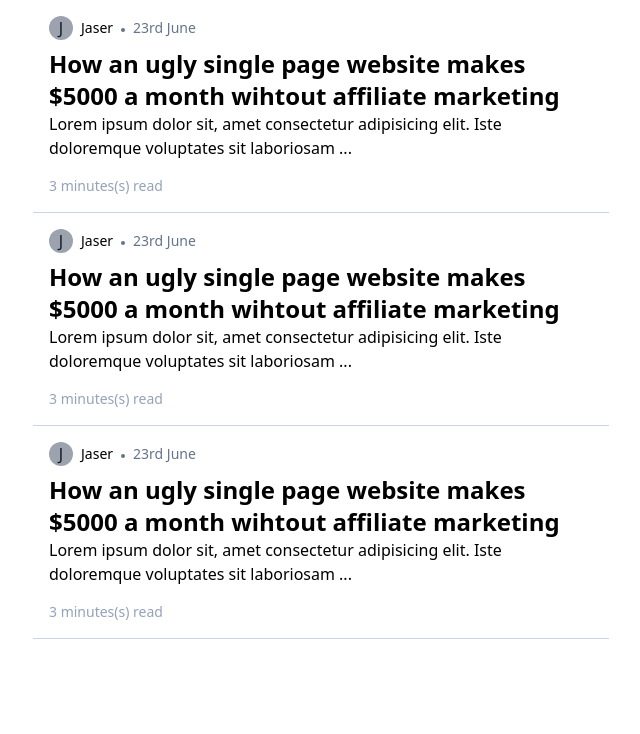
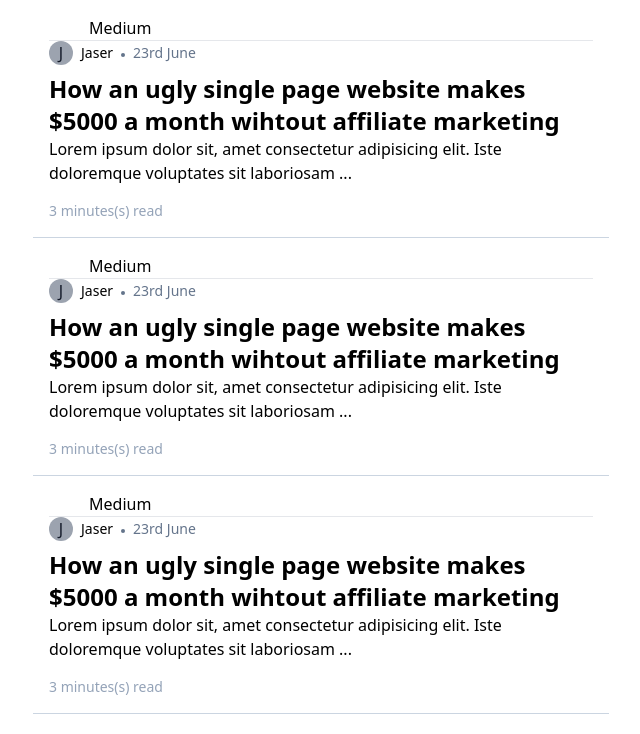
Before and after one commit to syedahmedullah14/blogging-app-like-medium, a React (Vite) app in the folder frontend/: page /blogs in a window 1280 px wide. Shown: the top 734 px of the page, without its empty margins (319-959 px from the left). Built offline with nearby package versions, Linux system fonts and the light colour scheme.

Commit message:
Implementing Appbar component

```diff
--- /dev/null
+++ b/frontend/src/components/Appbar.tsx
@@ -0,0 +1,7 @@
+export const Appbar = () => {
+  return (
+    <div className="border-b flex justify-between px-10">
+        Medium
+    </div>
+  )
+}
--- a/frontend/src/components/BlogCard.tsx
+++ b/frontend/src/components/BlogCard.tsx
@@ -1,3 +1,5 @@
+import { Appbar } from "./Appbar"
+
 interface BlogCardProps{
     authorname: string,
     title: string,
@@ -12,7 +14,9 @@
     publishedDate
 }: BlogCardProps) => {
   return (
-    <div className="p-4 border-b border-slate-300 pb-4">
+    <div>
+        <div className="p-4 border-b border-slate-300 pb-4">
+        <Appbar/>
         <div className="flex">
             <div className="">
             <Avatar name={authorname}/>
@@ -36,7 +40,7 @@
         <div className="text-slate-400 text-sm pt-4">
             {`${Math.ceil(content.length / 100)} minutes(s) read`}
         </div>
-
+        </div>
     </div>
   )
 }
```
